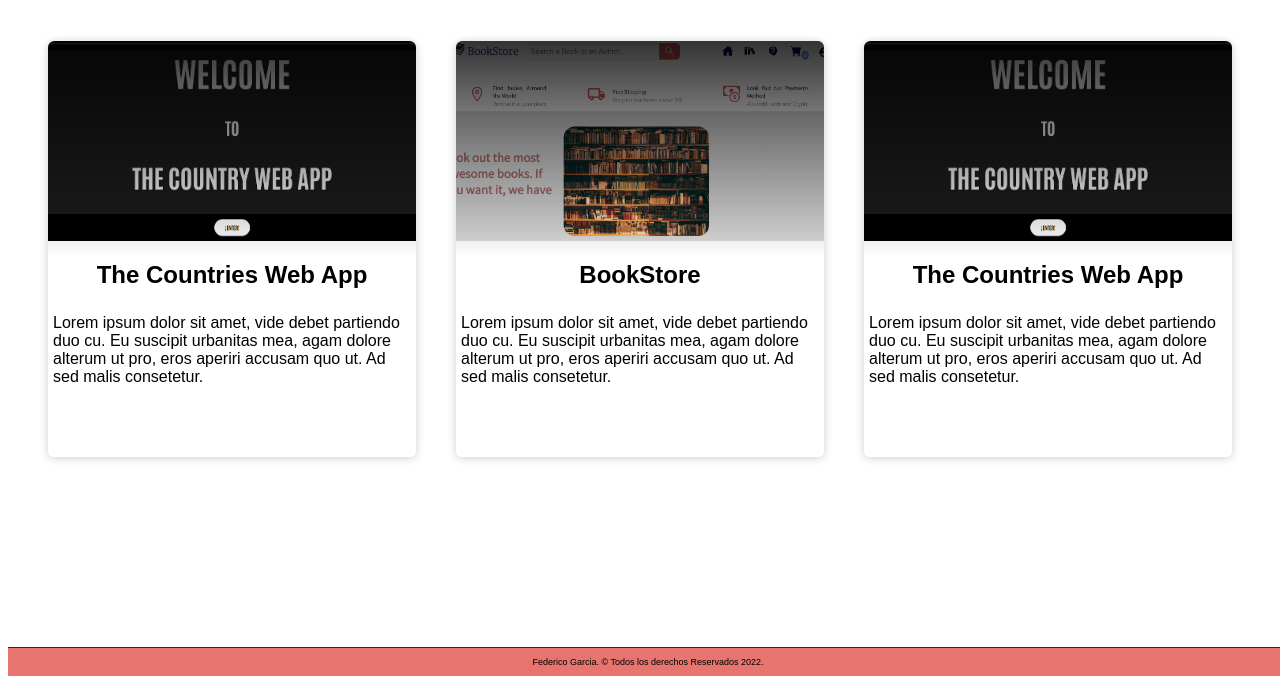
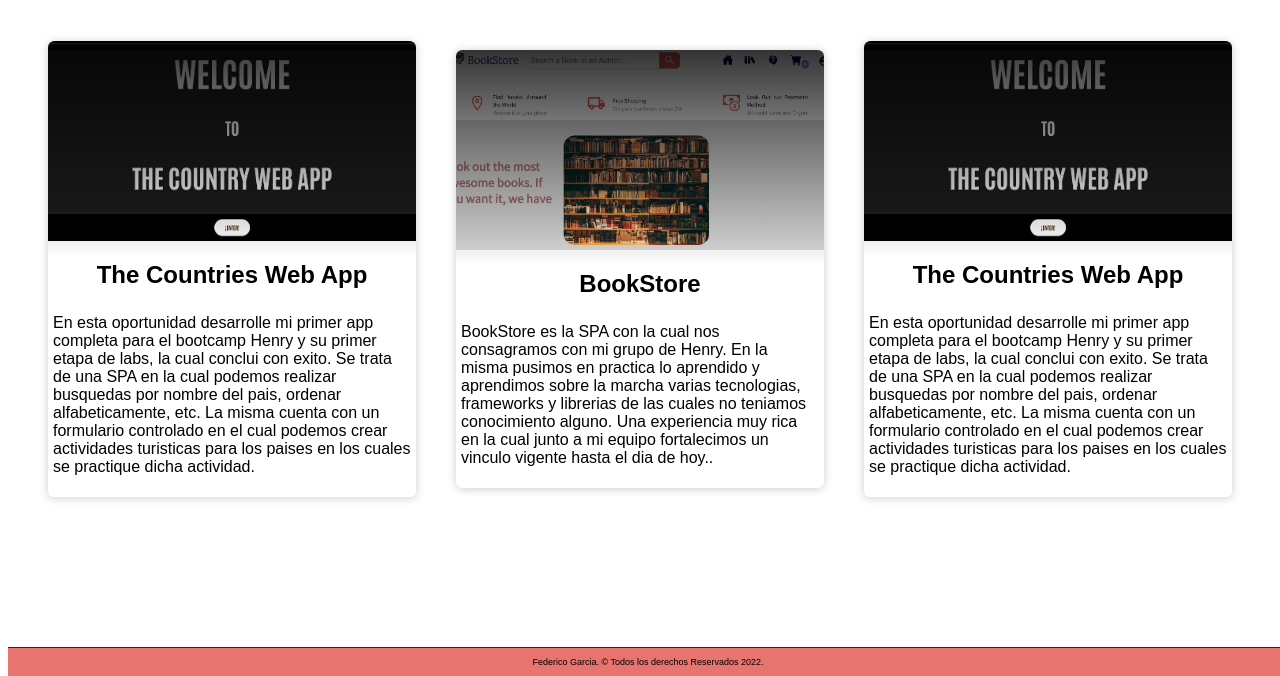
Before and after one commit to Fedegaar/Portfolio, a Gatsby site: page /projects in a window 1280 px wide. Shown: the part 124-800 px from the top of the page. Built offline with nearby package versions, Linux system fonts and the light colour scheme; Gatsby itself is replaced by a stand-in of ours.

Commit message:
Complete description of card bookstore and countries and start with about

```diff
--- a/src/components/Card.js
+++ b/src/components/Card.js
@@ -8,7 +8,8 @@
     <div className={container}>
       <img src={countries} className={cardImg}/>
       <h2 className={Title}>The Countries Web App</h2>
-      <p className={cardDescription}>Lorem ipsum dolor sit amet, vide debet partiendo duo cu. Eu suscipit urbanitas mea, agam dolore alterum ut pro, eros aperiri accusam quo ut. Ad sed malis consetetur.
+      <p className={cardDescription}>En esta oportunidad desarrolle mi primer app completa para el bootcamp Henry y su primer etapa de labs, la cual conclui con exito.
+      Se trata de una SPA en la cual podemos realizar busquedas por nombre del pais, ordenar alfabeticamente, etc. La misma cuenta con un formulario controlado en el cual podemos crear actividades turisticas para los paises en los cuales se practique dicha actividad.
 </p>
     </div>
   )
--- a/src/components/CardBookstore.js
+++ b/src/components/CardBookstore.js
@@ -7,7 +7,8 @@
     <div className={container}>
       <img src={bookstore} className={cardImg}/>
       <h2 className={Title}>BookStore</h2>
-      <p className={cardDescription}>Lorem ipsum dolor sit amet, vide debet partiendo duo cu. Eu suscipit urbanitas mea, agam dolore alterum ut pro, eros aperiri accusam quo ut. Ad sed malis consetetur.
+      <p className={cardDescription}>BookStore es la SPA con la cual nos consagramos con mi grupo de Henry. En la misma pusimos en practica lo aprendido y aprendimos sobre la marcha varias tecnologias, frameworks y librerias de las cuales no teniamos conocimiento alguno.
+      Una experiencia muy rica en la cual junto a mi equipo fortalecimos un vinculo vigente hasta el dia de hoy..
 </p>
     </div>
   )
--- a/src/pages/about.js
+++ b/src/pages/about.js
@@ -8,6 +8,8 @@
     <main>
         <Layout pageTitle="Federico Garcia - About me" pageContent="Soy el contenido del about">
           <div className={ContentContainer}>
+            <h2>Mi mundo fue, es y será éste...</h2>
+            <p>Desde muy chico tuve la suerte de sentarme en una PC, desde ahi quede encantado y ya nunca me pude alejar de este mundillo.</p>
             <p className={Description}>Ahora que ya sabes un poco sobre mi, te invito a ver mis proyectos...</p>
             <Link to='/projects'><a className={button} href="/projects">Go to projects</a></Link>
           </div>
```
